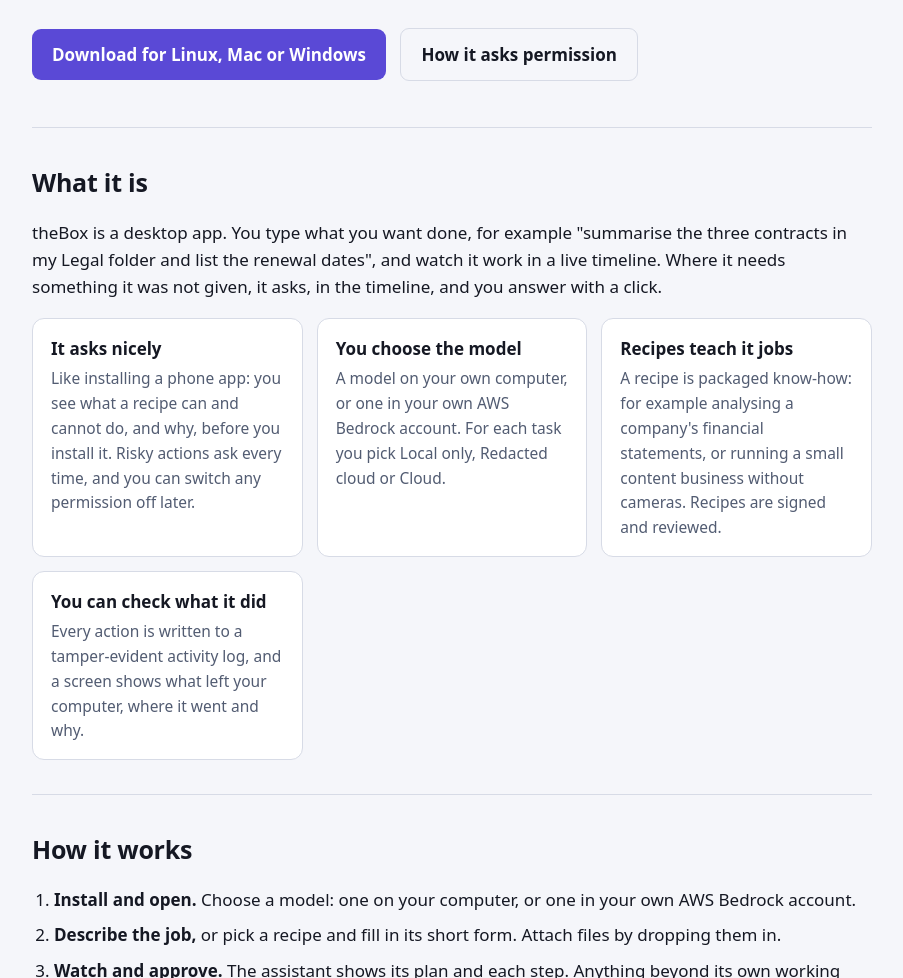
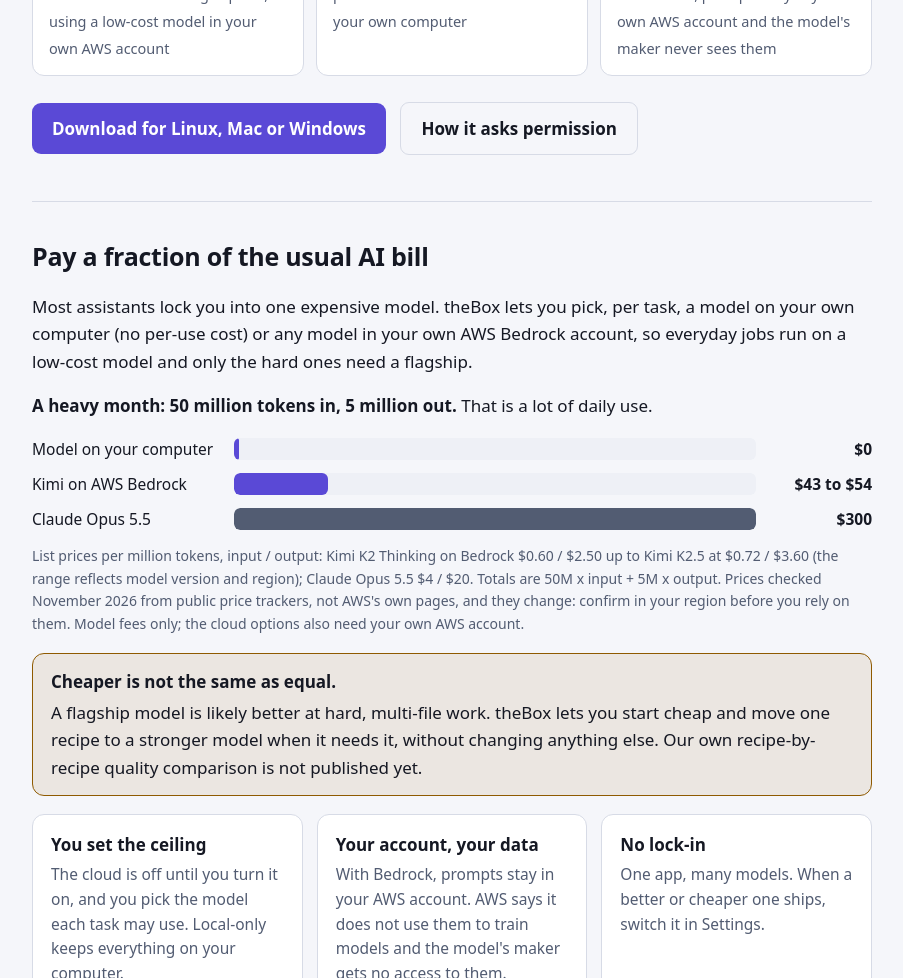
Before and after one commit to opaq-ai/getTheBox, a plain HTML site: page index.html in a window 1280 px wide. Shown: the part 450-1428 px from the top of the page, without its empty margins (188-1091 px from the left). Drawn offline with Linux system fonts and the light colour scheme.

Commit message:
Landing page: lead with cost, add model cost comparison and honest caveats

```diff
--- a/index.html
+++ b/index.html
@@ -13,6 +13,18 @@
 <style>
 :root{color-scheme:dark;--bg:#0b0d12;--surface:#12151d;--surface-2:#1a1e29;--border:#2a3040;--text:#e9ebf2;--muted:#9ba4b8;--accent:#7062ec;--accent-text:#fff;--accent-ink:#a99dff;--ok:#4ade80;--warn:#f5b942;--danger:#ff7070;--warn-soft:rgba(245,185,66,.13)}
 @media(prefers-color-scheme:light){:root{color-scheme:light;--bg:#f5f6fa;--surface:#fff;--surface-2:#eef0f6;--border:#d7dbe6;--text:#151823;--muted:#525c72;--accent:#5a49d6;--accent-text:#fff;--accent-ink:#4837c4;--ok:#126a30;--warn:#8f5a00;--danger:#c42b2b;--warn-soft:rgba(143,90,0,.1)}}
+.stats{display:grid;grid-template-columns:repeat(auto-fit,minmax(200px,1fr));gap:12px;margin:6px 0 26px}
+.stat{background:var(--surface);border:1px solid var(--border);border-radius:12px;padding:14px 16px}
+.stat b{display:block;font-size:30px;line-height:1.1;letter-spacing:-.02em;color:var(--accent-ink)}
+.stat span{color:var(--muted);font-size:14.5px}
+.bars{margin:18px 0 6px}
+.bar{display:grid;grid-template-columns:minmax(120px,190px) 1fr 104px;gap:12px;align-items:center;margin:10px 0;font-size:15.5px}
+.bar .track{height:22px;background:var(--surface-2);border-radius:6px;overflow:hidden}
+.bar .fill{height:100%;background:var(--accent);border-radius:6px}
+.bar.hi .fill{background:var(--muted)}
+.bar .amt{text-align:right;font-weight:700;font-variant-numeric:tabular-nums}
+.fine{color:var(--muted);font-size:14px}
+@media(max-width:560px){.bar{grid-template-columns:1fr 96px}.bar .track{grid-column:1/-1;order:3}}
 *{box-sizing:border-box}
 html{scroll-behavior:smooth}
 body{margin:0;background:var(--bg);color:var(--text);font:17px/1.6 system-ui,-apple-system,"Segoe UI",Roboto,sans-serif}
@@ -53,16 +65,39 @@ a{color:var(--accent-ink)}
 <div class="wrap">
 <header class="top">
   <span class="brand"><svg aria-hidden="true" xmlns="http://www.w3.org/2000/svg" viewBox="0 0 128 128"><path d="M64 12 109 38 64 64 19 38Z" fill="#a99dff"/><path d="M19 38 64 64V116L19 90Z" fill="#5a49d6"/><path d="M109 38 64 64V116L109 90Z" fill="#7a6cf0"/><rect x="59" y="82" width="10" height="16" rx="5" fill="#fff"/></svg><span><i>the</i>Box</span></span>
-  <nav aria-label="Main"><a href="#what">What it is</a><a href="#asks">How it asks</a><a href="#data">Your data</a><a href="#download">Download</a><a href="#honest">Limits</a><a href="recipes/">Recipes</a></nav>
+  <nav aria-label="Main"><a href="#cost">Cost</a><a href="#what">What it is</a><a href="#asks">How it asks</a><a href="#data">Your data</a><a href="#download">Download</a><a href="#honest">Limits</a><a href="recipes/">Recipes</a></nav>
 </header>
 
 <main>
 <div class="hero">
   <h1>Teach it a recipe. It does the work.</h1>
-  <p class="lede">theBox is a personal assistant that works on your computer and always asks before it acts. Pull data from your CRM and fill it into another platform, or watch visitors on your site as they arrive: describe the job, or install a recipe that already knows how. theBox plans the steps, does the work (reading your files, running code, writing the report) and stops to ask you before anything sensitive. Free to download and use. You choose the model that does the thinking.</p>
+  <p class="lede">theBox is a personal assistant that does real work on your computer: pull data from your CRM into another platform, watch visitors on your site, file and report. It always asks before it acts, and it runs on the model <em>you</em> choose, including cheap ones that cost about a sixth of a flagship.</p>
+  <div class="stats">
+    <div class="stat"><b>about 1/6</b><span>the model cost of a flagship API, using a low-cost model in your own AWS account</span></div>
+    <div class="stat"><b>$0</b><span>per task on a model that runs on your own computer</span></div>
+    <div class="stat"><b>Your account</b><span>on Bedrock, prompts stay in your own AWS account and the model's maker never sees them</span></div>
+  </div>
   <a class="btn" href="#download">Download for Linux, Mac or Windows</a>
   <a class="btn alt" href="#asks">How it asks permission</a>
 </div>
+
+<section id="cost">
+  <h2>Pay a fraction of the usual AI bill</h2>
+  <p>Most assistants lock you into one expensive model. theBox lets you pick, per task, a model on your own computer (no per-use cost) or any model in your own AWS Bedrock account, so everyday jobs run on a low-cost model and only the hard ones need a flagship.</p>
+  <p><strong>A heavy month: 50 million tokens in, 5 million out.</strong> That is a lot of daily use.</p>
+  <div class="bars" role="img" aria-label="Monthly model cost: about 43 to 54 dollars for Kimi on Bedrock, 300 dollars for Claude Opus 5.5, zero for a local model">
+    <div class="bar"><span>Model on your computer</span><div class="track"><div class="fill" style="width:1%"></div></div><span class="amt">$0</span></div>
+    <div class="bar"><span>Kimi on AWS Bedrock</span><div class="track"><div class="fill" style="width:18%"></div></div><span class="amt">$43 to $54</span></div>
+    <div class="bar hi"><span>Claude Opus 5.5</span><div class="track"><div class="fill" style="width:100%"></div></div><span class="amt">$300</span></div>
+  </div>
+  <p class="fine">List prices per million tokens, input / output: Kimi K2 Thinking on Bedrock $0.60 / $2.50 up to Kimi K2.5 at $0.72 / $3.60 (the range reflects model version and region); Claude Opus 5.5 $4 / $20. Totals are 50M x input + 5M x output. Prices checked November 2026 from public price trackers, not AWS's own pages, and they change: confirm in your region before you rely on them. Model fees only; the cloud options also need your own AWS account.</p>
+  <div class="note"><b>Cheaper is not the same as equal.</b>A flagship model is likely better at hard, multi-file work. theBox lets you start cheap and move one recipe to a stronger model when it needs it, without changing anything else. Our own recipe-by-recipe quality comparison is not published yet.</div>
+  <div class="grid" style="margin-top:18px">
+    <div class="card"><h3>You set the ceiling</h3><p>The cloud is off until you turn it on, and you pick the model each task may use. Local-only keeps everything on your computer.</p></div>
+    <div class="card"><h3>Your account, your data</h3><p>With Bedrock, prompts stay in your AWS account. AWS says it does not use them to train models and the model's maker gets no access to them.</p></div>
+    <div class="card"><h3>No lock-in</h3><p>One app, many models. When a better or cheaper one ships, switch it in Settings.</p></div>
+  </div>
+</section>
 
 <section id="what">
   <h2>What it is</h2>
```
